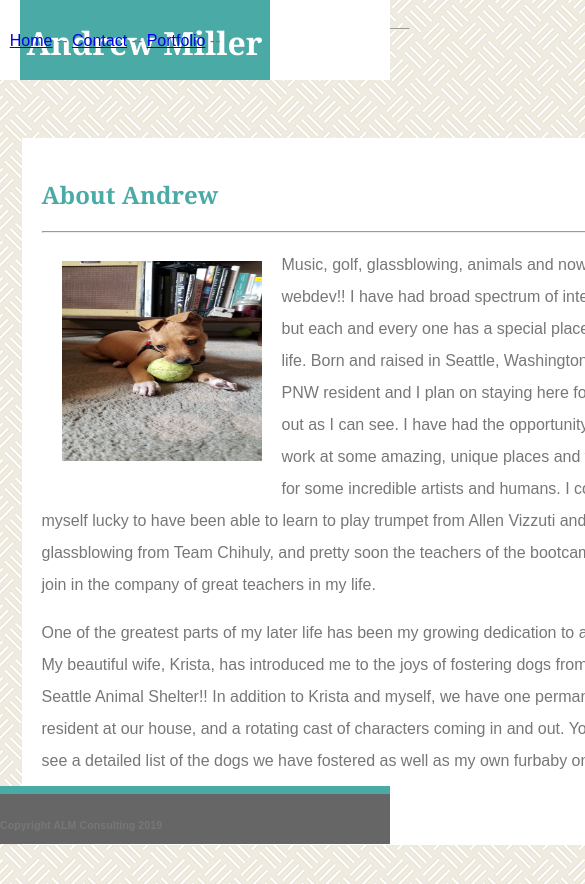
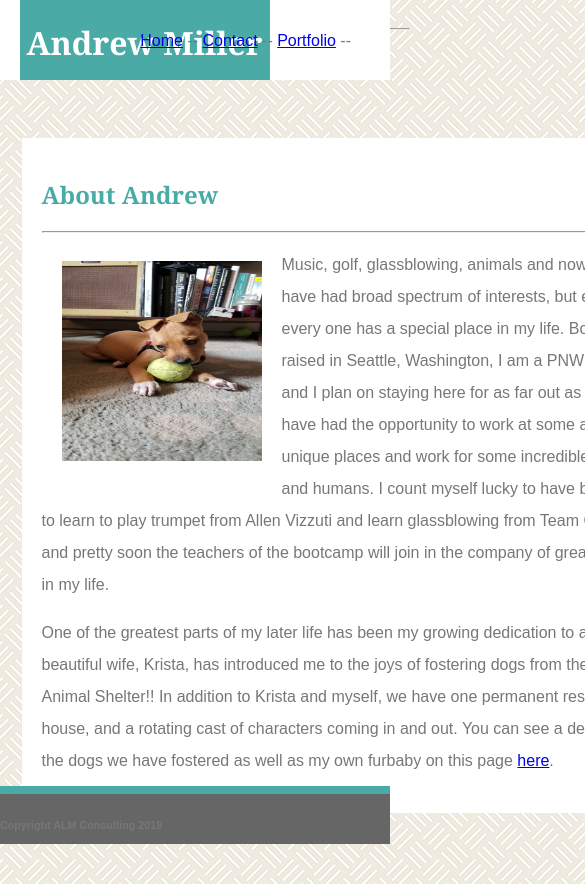
Before and after one commit to jazznerd206/Responsive-Portfolio, a plain HTML site: page index.html in a window 390 px wide. Shown: the top 884 px of the page, 585 px wide, since content can reach past the window. Drawn offline with Linux system fonts and the light colour scheme.

Commit message:
oops, im an idiot. 768px is really done this time

```diff
--- a/Assets/CSS/style.css
+++ b/Assets/CSS/style.css
@@ -101,7 +101,7 @@ ul, .topnav, .divider {
 .topnav {
     float: right; /*floats to right*/
     margin-top: 25px; /*sets margin from top of viewport*/
-    margin-right: 150px; /*sets margin from right of viewport (go back and do real math on this one*/
+    margin-right: 5%; /*sets margin from right of viewport (go back and do real math on this one*/
 }
 
 /*large scale page container, not content*/
@@ -250,13 +250,14 @@ button {
         right: 5%;
     }
     .toplevel {
+        max-width: 100%;
         position: static;
         right: 5%;
         left: 5%;
     }
     .mainlevel {
         position: absolute;
-        max-width: 600px;
+        max-width: 625px;
         left: 5%;
     }
     .mediaheader{
```
